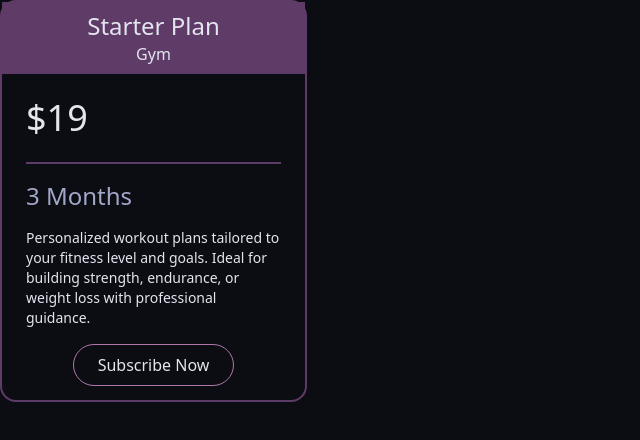
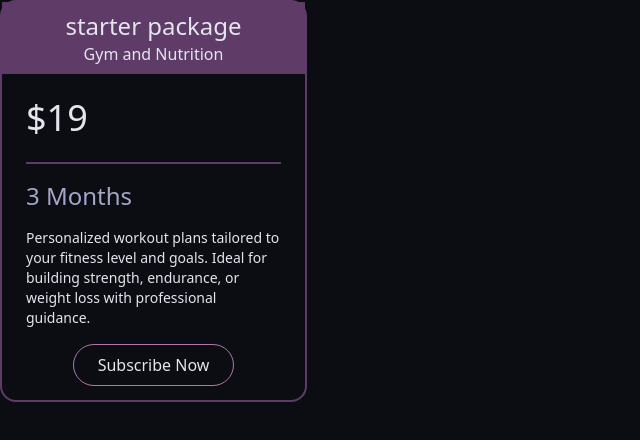
Before and after one commit to OmarGamal10/Lifta, a React (Vite) app in the folder FrontEnd/: page / in a window 1280 px wide. Shown: the top 440 px of the page, without its empty margins (0-640 px from the left). Built offline with nearby package versions, Linux system fonts and the light colour scheme.

Commit message:
package card probs

```diff
--- a/FrontEnd/src/App.jsx
+++ b/FrontEnd/src/App.jsx
@@ -9,10 +9,12 @@ import UserTypeForm from "./components/userTypeForm";
 import SignUpForm from "./components/signUpForm.jsx";
 import { PackageCard } from "./components/packageCard.jsx";
 
+const text="Personalized workout plans tailored to your fitness level and goals. Ideal for building strength, endurance, or weight loss with professional guidance."
+
 function App() {
   return (
     <div>
-      <PackageCard />
+      <PackageCard name={"starter package"} type={"Gym and Nutrition"} price={19} description={ text } duration={"3 Months"} isActive={true} />
     </div>
   );
 }
--- a/FrontEnd/src/components/packageCard.jsx
+++ b/FrontEnd/src/components/packageCard.jsx
@@ -1,29 +1,27 @@
 //  import { Link } from "react-router-dom";
 import "./output.css"; // Adjust the path as needed
 
-export function PackageCard() {
+export function PackageCard(probs) {
   return (
     <div className="flex flex-col border-[2px] border-secondary rounded-2xl text-textColor w-[307px] h-[402px]">
       <div className="bg-secondary text-center p-2">
-        <h3 className="text-2xl font-medium">Starter Plan</h3>
-        <span>Gym</span>
+        <h3 className="text-2xl font-medium">{probs.name}</h3>
+        <span>{probs.type}</span>
       </div>
       <div className="flex px-6 py-6">
-        <h2 className="text-4xl font-medium">$19</h2>
+        <h2 className="text-4xl font-medium">${probs.price}</h2>
       </div>
       <div className="px-6 divide-secondary text-secondary">
         <hr className="border-[1px] text-secondary" />
       </div>
       <div className="px-6 py-4">
-        <h3 className="text-2xl font-medium text-primary mb-4">3 Months</h3>
+        <h3 className="text-2xl font-medium text-primary mb-4">{probs.duration}</h3>
         <p className="font-thin text-sm">
-          Personalized workout plans tailored to your fitness level and goals.
-          Ideal for building strength, endurance, or weight loss with
-          professional guidance.
+          {probs.description}
         </p>
       </div>
       <div className="flex justify-center mt-auto pb-6">
-        <button className="border-accent border-[1px] py-2 px-6 rounded-full  hover:bg-accent hover:text-backGroundColor">
+        <button className={"border-accent border-[1px] py-2 px-6 rounded-full hover:bg-accent hover:text-backGroundColor" + (probs.isActive? " ":" btn-disabled")}>
           Subscribe Now
         </button>
       </div>
--- a/FrontEnd/src/index.css
+++ b/FrontEnd/src/index.css
@@ -13,3 +13,7 @@
         /* background-size: 580px 720px; */
     }
 }
+
+.btn-disabled {
+    @apply opacity-50 cursor-not-allowed;
+  }
```
